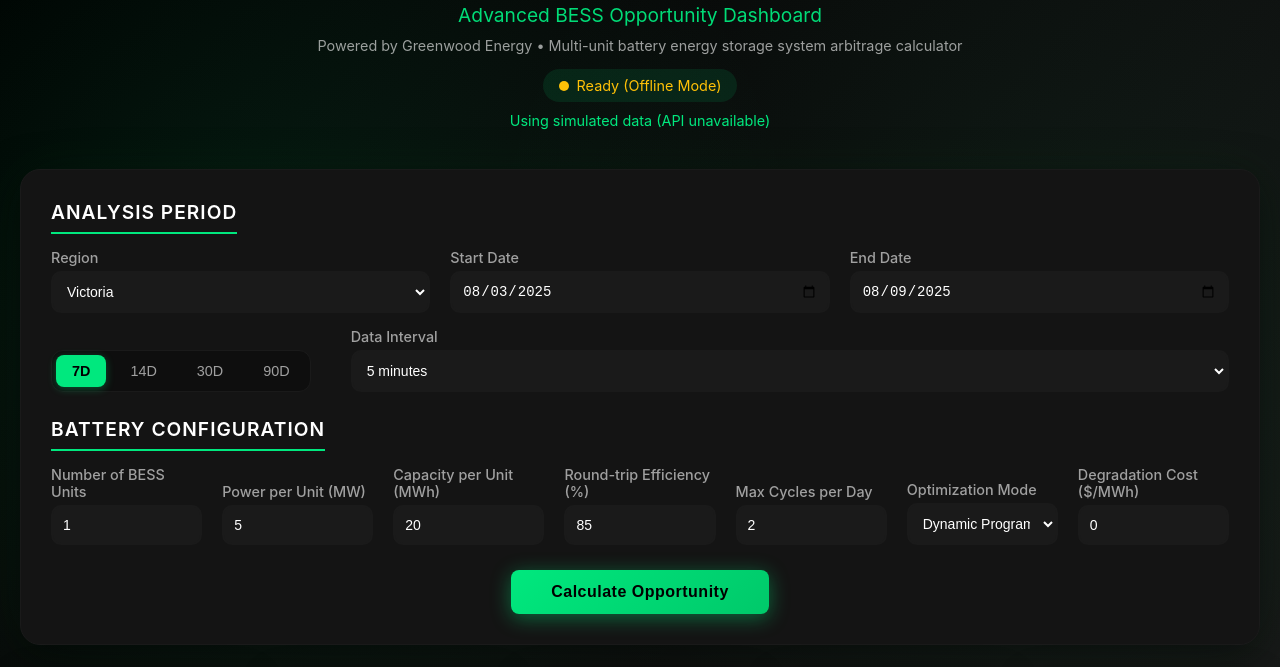
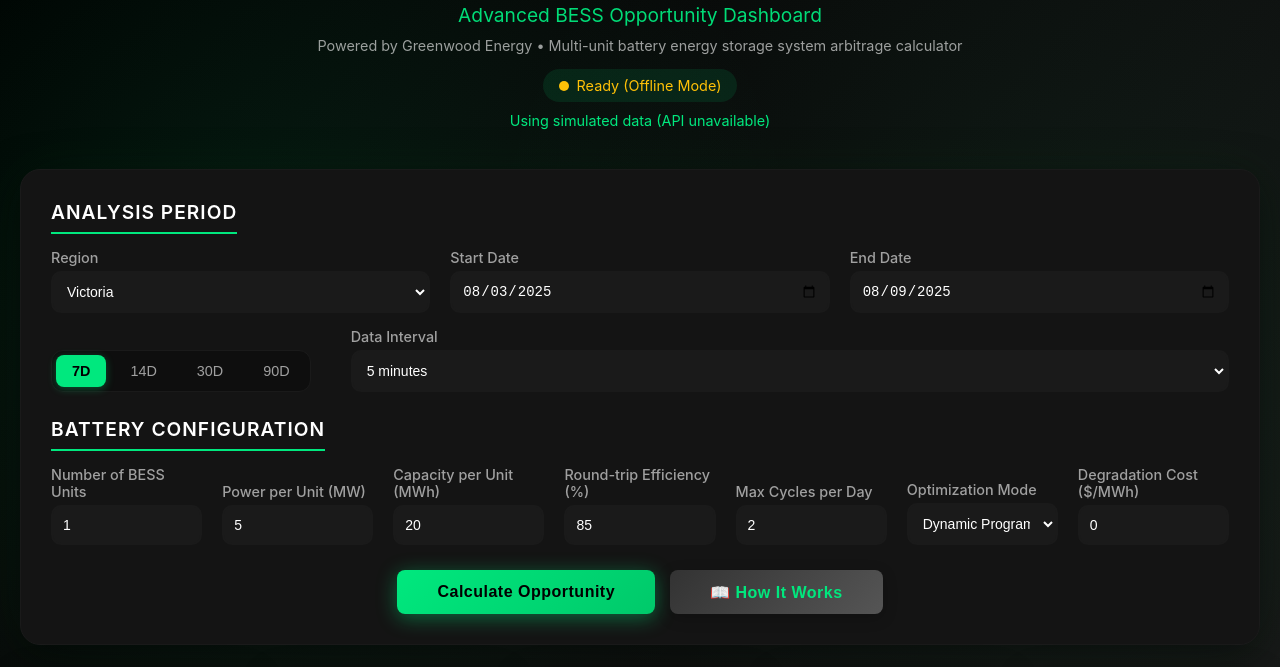
Before and after one commit to eddie-greenwood/letool-bess-arbitrage, a website: page index.html in a window 1280 px wide. Both pictures are taken after a click on the button "Calculate Opportunity". Shown: the part 101-768 px from the top of the page. Drawn offline with nearby package versions, Linux system fonts and the light colour scheme; no server answers.

Commit message:
Add manual toggle button for algorithm explainer
- Added 'How It Works' button that appears after analysis
- Button toggles the algorithm explanation visibility
- Ensures explainer is accessible even if auto-show fails
- Button only appears after running an analysis

```diff
--- a/advanced-script.js
+++ b/advanced-script.js
@@ -296,8 +296,12 @@ async function analyzeOpportunity() {
 
         // Show algorithm explainer after results
         const explainer = document.getElementById('algorithmExplainer');
+        const explainerToggle = document.getElementById('explainerToggle');
         if (explainer) {
             explainer.style.display = 'block';
+        }
+        if (explainerToggle) {
+            explainerToggle.style.display = 'inline-block';
         }
 
         currentDayIndex = 0;
@@ -920,6 +924,25 @@ function navigateDay(direction) {
 window.navigateDay = navigateDay;
 
 /**
+ * Toggle algorithm explainer visibility
+ */
+function toggleExplainer() {
+    const explainer = document.getElementById('algorithmExplainer');
+    if (explainer) {
+        if (explainer.style.display === 'none' || !explainer.style.display) {
+            explainer.style.display = 'block';
+            document.getElementById('explainerToggle').textContent = '📖 Hide Explanation';
+        } else {
+            explainer.style.display = 'none';
+            document.getElementById('explainerToggle').textContent = '📖 How It Works';
+        }
+    }
+}
+
+// Make toggleExplainer globally available
+window.toggleExplainer = toggleExplainer;
+
+/**
  * Update price chart
  */
 function updatePriceChart(dayResult) {
--- a/index.html
+++ b/index.html
@@ -733,6 +733,9 @@
                 <button class="btn" onclick="analyzeOpportunity()">
                     Calculate Opportunity
                 </button>
+                <button class="btn btn-secondary" onclick="toggleExplainer()" style="display: none;" id="explainerToggle">
+                    📖 How It Works
+                </button>
             </div>
         </div>
 
```
